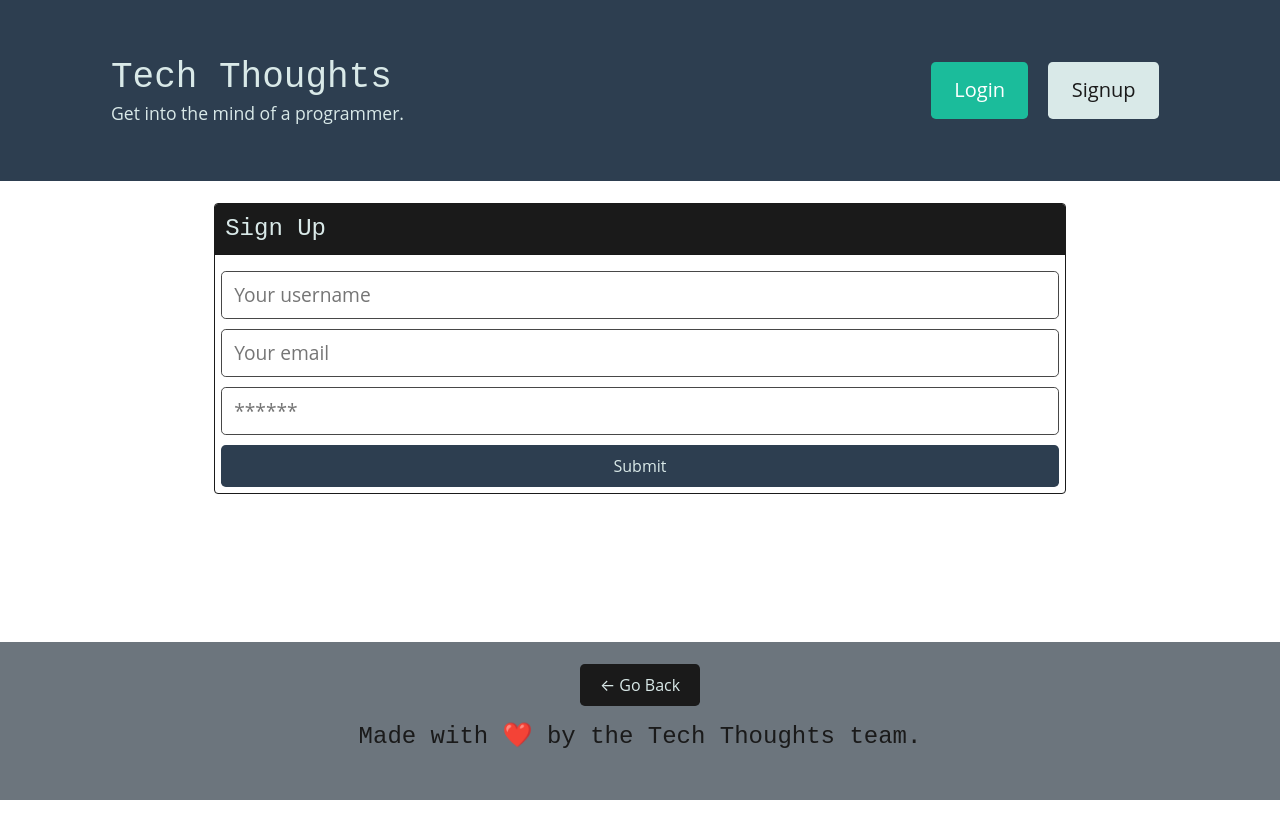
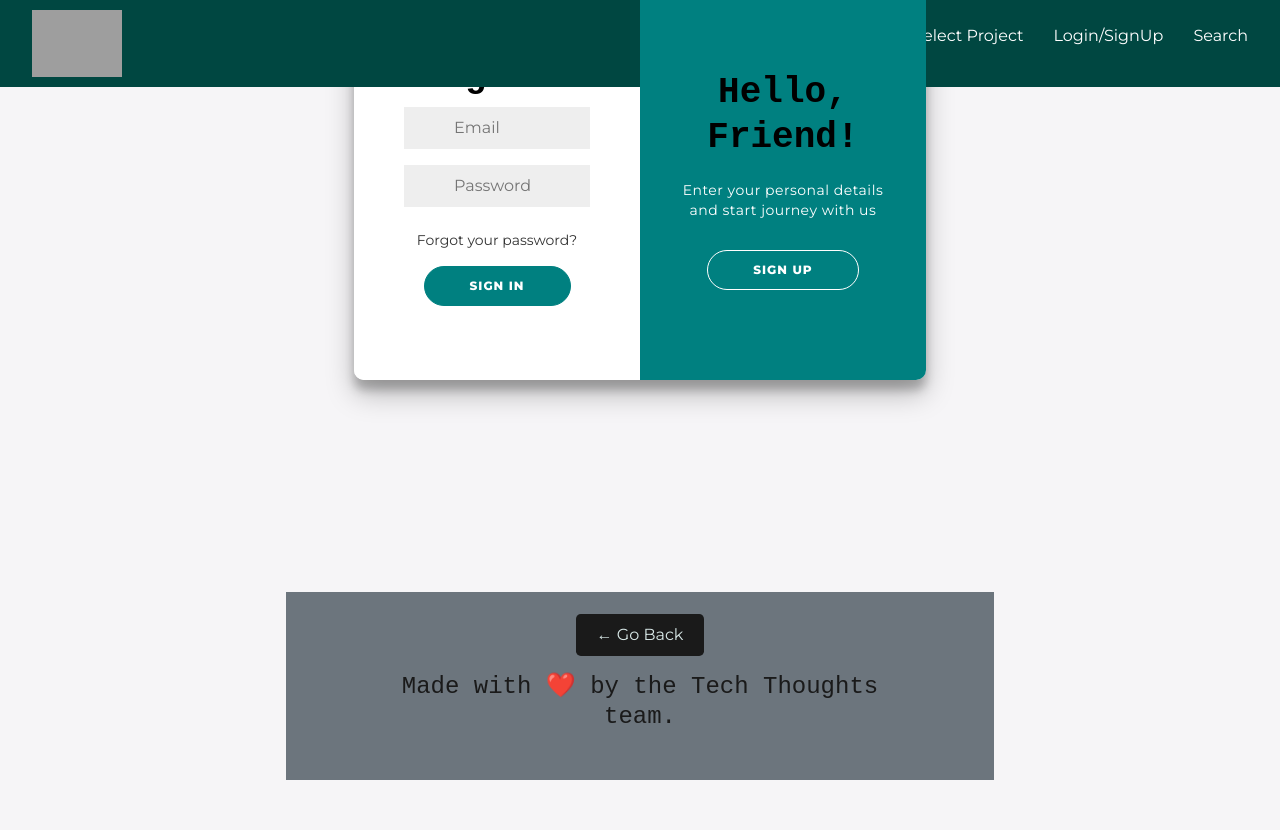
Before and after one commit to bizwliz/snapTask, a React (Vite) app in the folder client/: page /signup in a window 1280 px wide. Before the commit the page ends 800 px from the top, so only its background shows below. Built offline with nearby package versions, Linux system fonts and the light colour scheme; no server answers; grey boxes are pictures that could not be loaded.

Commit message:
save work

```diff
--- /dev/null
+++ b/client/src/components/Components.js
@@ -0,0 +1,185 @@
+import styled from "styled-components";
+// const show = keyframes`
+//   0%, 49.99% {
+// 		opacity: 0;
+// 		z-index: 1;
+// 	}
+
+// 	50%, 100% {
+// 		opacity: 1;s
+// 		z-index: 5;
+// 	}
+// `;
+
+// const hide = keyframes`
+//   0%, 49.99% {
+//     opacity: 1;
+//     z-index: 5;
+//   }
+
+//   50%, 100% {
+//     opacity: 0;
+//     z-index: 1;
+//   }
+// `
+
+export const Container = styled.div`
+  background-color: #fff;
+  border-radius: 10px;
+  box-shadow: 0 14px 28px rgba(0, 0, 0, 0.25), 0 10px 10px rgba(0, 0, 0, 0.22);
+  position: relative;
+  overflow: hidden;
+  width: 678px;
+  max-width: 100%;
+  min-height: 400px;
+`;
+
+export const SignUpContainer = styled.div`
+  position: absolute;
+  top: 0;
+  height: 100%;
+  transition: all 0.6s ease-in-out;
+  left: 0;
+  width: 50%;
+  opacity: 0;
+  z-index: 1;
+  ${props =>
+    props.signingIn !== true
+      ? `
+  transform: translateX(100%);
+	opacity: 1;
+	z-index: 5;
+	`
+      : null}
+`;
+
+export const SignInContainer = styled.div`
+  position: absolute;
+  top: 0;
+  height: 100%;
+  transition: all 0.6s ease-in-out;
+  left: 0;
+  width: 50%;
+  z-index: 2;
+  ${props => (props.signingIn !== true ? `transform: translateX(100%);` : null)}
+`;
+
+export const Form = styled.form`
+background-color: #ffffff;
+display: flex;
+align-items: center;
+justify-content: center;
+flex-direction: column;
+padding: 0 50px;
+height: 100%;
+text-align: center;
+width: 100%;
+`;
+
+export const Title = styled.h1`
+  font-weight: bold;
+  margin: 0;
+  color: black;
+`;
+
+export const Input = styled.input`
+  background-color: #eee;
+  border: none;
+  padding: 12px 50px;
+  margin: 8px 0;
+  width: 100%;
+`;
+
+export const Button = styled.button`
+  border-radius: 20px;
+  border: 1px solid teal;
+  background-color: teal;
+  color: #ffffff;
+  font-size: 12px;
+  font-weight: bold;
+  padding: 12px 45px;
+  letter-spacing: 1px;
+  text-transform: uppercase;
+  transition: transform 80ms ease-in;
+  &:active {
+    transform: scale(0.95);
+  }
+  &:focus {
+    outline: none;
+  }
+`;
+
+export const GhostButton = styled(Button)`
+  background-color: transparent;
+  border-color: #ffffff;
+`;
+
+export const Anchor = styled.a`
+  color: #333;
+  font-size: 14px;
+  text-decoration: none;
+  margin: 15px 0;
+`;
+
+export const OverlayContainer = styled.div`
+  position: absolute;
+  top: 0;
+  left: 50%;
+  width: 50%;
+  height: 100%;
+  overflow: hidden;
+  transition: transform 0.6s ease-in-out;
+  z-index: 100;
+  ${props =>
+    props.signingIn !== true ? `transform: translateX(-100%);` : null}
+`;
+
+export const Overlay = styled.div`
+  background: #ff416c;
+  background: -webkit-linear-gradient(to right, teal, teal);
+  background: linear-gradient(to right, teal, teal);
+  background-repeat: no-repeat;
+  background-size: cover;
+  background-position: 0 0;
+  color: #ffffff;
+  position: relative;
+  left: -100%;
+  height: 100%;
+  width: 200%;
+  transform: translateX(0);
+  transition: transform 0.6s ease-in-out;
+  ${props => (props.signingIn !== true ? `transform: translateX(50%);` : null)}
+`;
+
+export const OverlayPanel = styled.div`
+  position: absolute;
+  display: flex;
+  align-items: center;
+  justify-content: center;
+  flex-direction: column;
+  padding: 0 40px;
+  text-align: center;
+  top: 0;
+  height: 100%;
+  width: 50%;
+  transform: translateX(0);
+  transition: transform 0.6s ease-in-out;
+`;
+
+export const LeftOverlayPanel = styled(OverlayPanel)`
+  transform: translateX(-20%);
+  ${props => (props.signingIn !== true ? `transform: translateX(0);` : null)}
+`;
+
+export const RightOverlayPanel = styled(OverlayPanel)`
+  right: 0;
+  transform: translateX(0);
+  ${props => (props.signingIn !== true ? `transform: translateX(20%);` : null)}
+`;
+export const Paragraph = styled.p`
+  font-size: 14px;
+  font-weight: 100;
+  line-height: 20px;
+  letter-spacing: 0.5px;
+  margin: 20px 0 30px;
+`;
--- a/client/src/components/Header/index.jsx
+++ b/client/src/components/Header/index.jsx
@@ -1,45 +1,23 @@
-import { Link } from 'react-router-dom';
+import React from "react";
+import "./nav.css";
 
-import Auth from '../../utils/auth';
+function Nav() {
+    return (
+        <>
+          <header>
+          <img id="logo"src="logo.png"></img>
+          <nav>
+            <ul>
+              <li><a href="#about">Create Project</a></li>
+              <li><a href="#portfolio">Select Project</a></li>
+              <li><a href="#contact">Login/SignUp</a></li>
+              <li><a> Search</a></li>
+            </ul>
+          </nav>
+        </header>
+        </>
+      )
 
-const Header = () => {
-  const logout = (event) => {
-    event.preventDefault();
-    Auth.logout();
-  };
-  return (
-    <header className="bg-primary text-light mb-4 py-3 flex-row align-center">
-      <div className="container flex-row justify-space-between-lg justify-center align-center">
-        <div>
-          <Link className="text-light" to="/">
-            <h1 className="m-0">Tech Thoughts</h1>
-          </Link>
-          <p className="m-0">Get into the mind of a programmer.</p>
-        </div>
-        <div>
-          {Auth.loggedIn() ? (
-            <>
-              <Link className="btn btn-lg btn-info m-2" to="/me">
-                {Auth.getProfile().data.username}'s profile
-              </Link>
-              <button className="btn btn-lg btn-light m-2" onClick={logout}>
-                Logout
-              </button>
-            </>
-          ) : (
-            <>
-              <Link className="btn btn-lg btn-info m-2" to="/login">
-                Login
-              </Link>
-              <Link className="btn btn-lg btn-light m-2" to="/signup">
-                Signup
-              </Link>
-            </>
-          )}
-        </div>
-      </div>
-    </header>
-  );
 };
 
-export default Header;
+export default Nav;
--- /dev/null
+++ b/client/src/components/Header/nav.css
@@ -0,0 +1,50 @@
+header {
+    position: fixed;
+    top: 0;
+    left: 0;
+    width: 100%;
+    display: flex;
+    justify-content: space-between;
+    align-items: center;
+    background-color: #004741;
+    padding: 10px 0;
+    color: #fff;
+    z-index: 100;
+  }
+
+  #logo{
+    margin-left: 2rem;
+    height: auto;
+    width: 7%;
+
+  }
+
+  nav ul {
+    list-style: none;
+    display: flex;
+    margin: 5;
+    padding: 0;
+  }
+
+  nav ul li {
+    margin-right: 30px;
+  }
+
+  nav ul li:last-child {
+    margin-right: 2rem;
+  }
+
+  nav ul li a {
+    text-decoration: none;
+    color: #fff;
+    font-weight: 500;
+    transition: color 0.3s;
+  }
+
+  nav ul li a:hover {
+    color: #00F0DB;
+  }
+
+   @media screen and (max-width:600px){
+
+  }
--- a/client/src/pages/Signup.jsx
+++ b/client/src/pages/Signup.jsx
@@ -1,100 +1,54 @@
-import { useState } from 'react';
-import { Link } from 'react-router-dom';
+import React from "react";
+import ReactDOM from "react-dom";
+import * as Components from "../components/Components";
+import "./signup.css"
 
-import { useMutation } from '@apollo/client';
-import { ADD_USER } from '../utils/mutations';
+function SignLogin() {
+  const [signIn, toggle] = React.useState(true);
+  return (
+    <Components.Container>
+    <Components.SignUpContainer signingIn={signIn}>
+      <Components.Form>
+        <Components.Title>Create Account</Components.Title>
+        <Components.Input type="text" placeholder="Name" />
+        <Components.Input type="email" placeholder="Email" />
+        <Components.Input type="password" placeholder="Password" />
+        <Components.Button>Sign Up</Components.Button>
+      </Components.Form>
+    </Components.SignUpContainer>
+    <Components.SignInContainer signingIn={signIn}>
+      <Components.Form>
+        <Components.Title>Sign in</Components.Title>
+        <Components.Input type="email" placeholder="Email" />
+        <Components.Input type="password" placeholder="Password" />
+        <Components.Anchor href="#">Forgot your password?</Components.Anchor>
+        <Components.Button>Sign In</Components.Button>
+      </Components.Form>
+    </Components.SignInContainer>
+    <Components.OverlayContainer signingIn={signIn}>
+      <Components.Overlay signingIn={signIn}>
+        <Components.LeftOverlayPanel signingIn={signIn}>
+          <Components.Title>Welcome Back!</Components.Title>
+          <Components.Paragraph>
+            To keep connected with us please login with your personal info
+          </Components.Paragraph>
+          <Components.GhostButton onClick={() => toggle(true)}>
+            Sign In
+          </Components.GhostButton>
+        </Components.LeftOverlayPanel>
+        <Components.RightOverlayPanel signingIn={signIn}>
+          <Components.Title>Hello, Friend!</Components.Title>
+          <Components.Paragraph>
+            Enter your personal details and start journey with us
+          </Components.Paragraph>
+          <Components.GhostButton onClick={() => toggle(false)}>
+            Sign Up
+          </Components.GhostButton>
+        </Components.RightOverlayPanel>
+      </Components.Overlay>
+    </Components.OverlayContainer>
+  </Components.Container>
+  );
+}
 
-import Auth from '../utils/auth';
-
-const Signup = () => {
-  const [formState, setFormState] = useState({
-    username: '',
-    email: '',
-    password: '',
-  });
-  const [addUser, { error, data }] = useMutation(ADD_USER);
-
-  const handleChange = (event) => {
-    const { name, value } = event.target;
-
-    setFormState({
-      ...formState,
-      [name]: value,
-    });
-  };
-
-  const handleFormSubmit = async (event) => {
-    event.preventDefault();
-    console.log(formState);
-
-    try {
-      const { data } = await addUser({
-        variables: { ...formState },
-      });
-
-      Auth.login(data.addUser.token);
-    } catch (e) {
-      console.error(e);
-    }
-  };
-
-  return (
-    <main className="flex-row justify-center mb-4">
-      <div className="col-12 col-lg-10">
-        <div className="card">
-          <h4 className="card-header bg-dark text-light p-2">Sign Up</h4>
-          <div className="card-body">
-            {data ? (
-              <p>
-                Success! You may now head{' '}
-                <Link to="/">back to the homepage.</Link>
-              </p>
-            ) : (
-              <form onSubmit={handleFormSubmit}>
-                <input
-                  className="form-input"
-                  placeholder="Your username"
-                  name="username"
-                  type="text"
-                  value={formState.name}
-                  onChange={handleChange}
-                />
-                <input
-                  className="form-input"
-                  placeholder="Your email"
-                  name="email"
-                  type="email"
-                  value={formState.email}
-                  onChange={handleChange}
-                />
-                <input
-                  className="form-input"
-                  placeholder="******"
-                  name="password"
-                  type="password"
-                  value={formState.password}
-                  onChange={handleChange}
-                />
-                <button
-                  className="btn btn-block btn-primary"
-                  style={{ cursor: 'pointer' }}
-                  type="submit"
-                >
-                  Submit
-                </button>
-              </form>
-            )}
-
-            {error && (
-              <div className="my-3 p-3 bg-danger text-white">
-                {error.message}
-              </div>
-            )}
-          </div>
-        </div>
-      </div>
-    </main>
-  );
-};
-
-export default Signup;
+export default SignLogin;
--- /dev/null
+++ b/client/src/pages/signup.css
@@ -0,0 +1,16 @@
+@import url("https://fonts.googleapis.com/css?family=Montserrat:400,800");
+
+* {
+  box-sizing: border-box;
+}
+
+body {
+  background: #f6f5f7;
+  display: flex;
+  justify-content: center;
+  align-items: center;
+  flex-direction: column;
+  font-family: "Montserrat", sans-serif;
+  height: 100vh;
+  margin: -20px 0 50px;
+}
--- a/client/vite.config.js
+++ b/client/vite.config.js
@@ -5,7 +5,7 @@
 export default defineConfig({
   plugins: [react()],
   server: {
-    port: 3000,
+    port: 3002,
     open: true,
     proxy: {
       '/graphql': {
```
